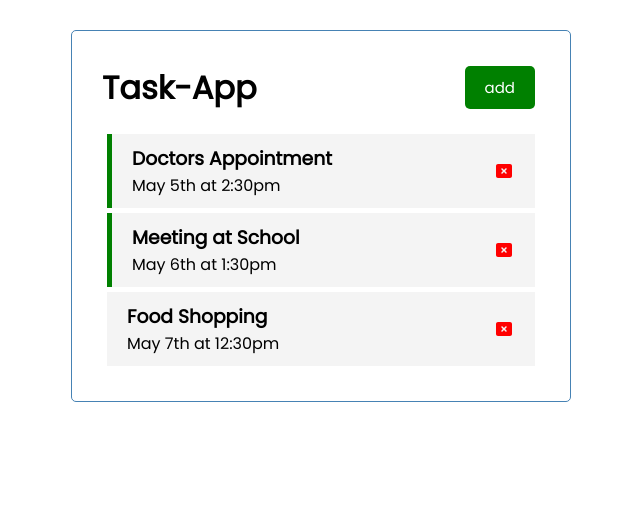
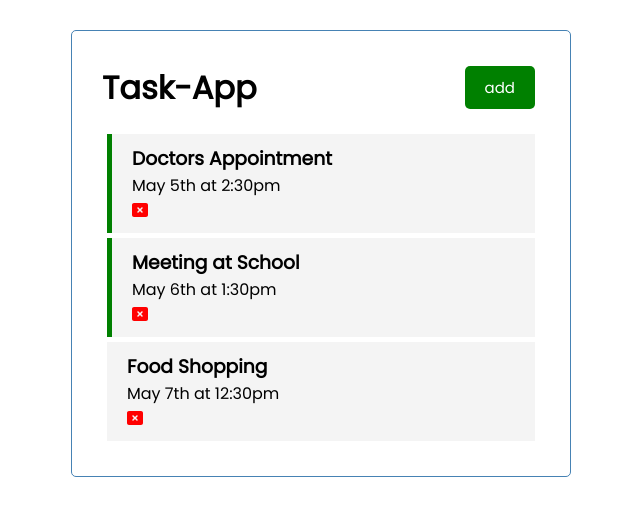
Before and after one commit to Abdelrahman-kamall/Angular-Task-app, an Angular app: page / in a window 1280 px wide. Shown: the top 516 px of the page, without its empty margins (319-959 px from the left). Built offline with nearby package versions, Linux system fonts and the light colour scheme.

Commit message:
merging and solving the click issues

```diff
--- a/src/app/components/task-item/task-item.component.css
+++ b/src/app/components/task-item/task-item.component.css
@@ -9,17 +9,8 @@
   border-left: 5px solid green;
 }
 
-div .row {
+.task h3 {
   display: flex;
   align-items: center;
-  position: relative;
+  justify-content: space-between;
 }
-
-div .col{
-    width: 100%;
-}
-
-fa-icon {
-  position: absolute;
-  left: 95%;
-}
```
